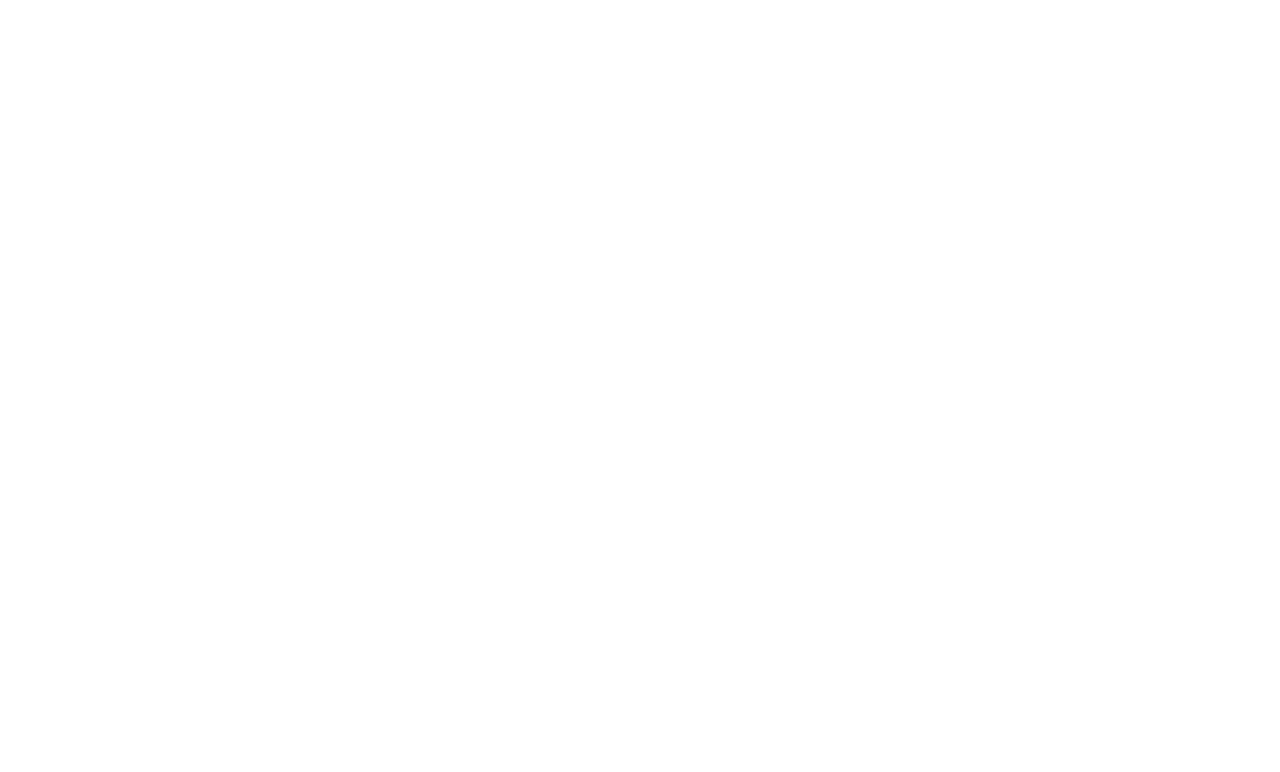
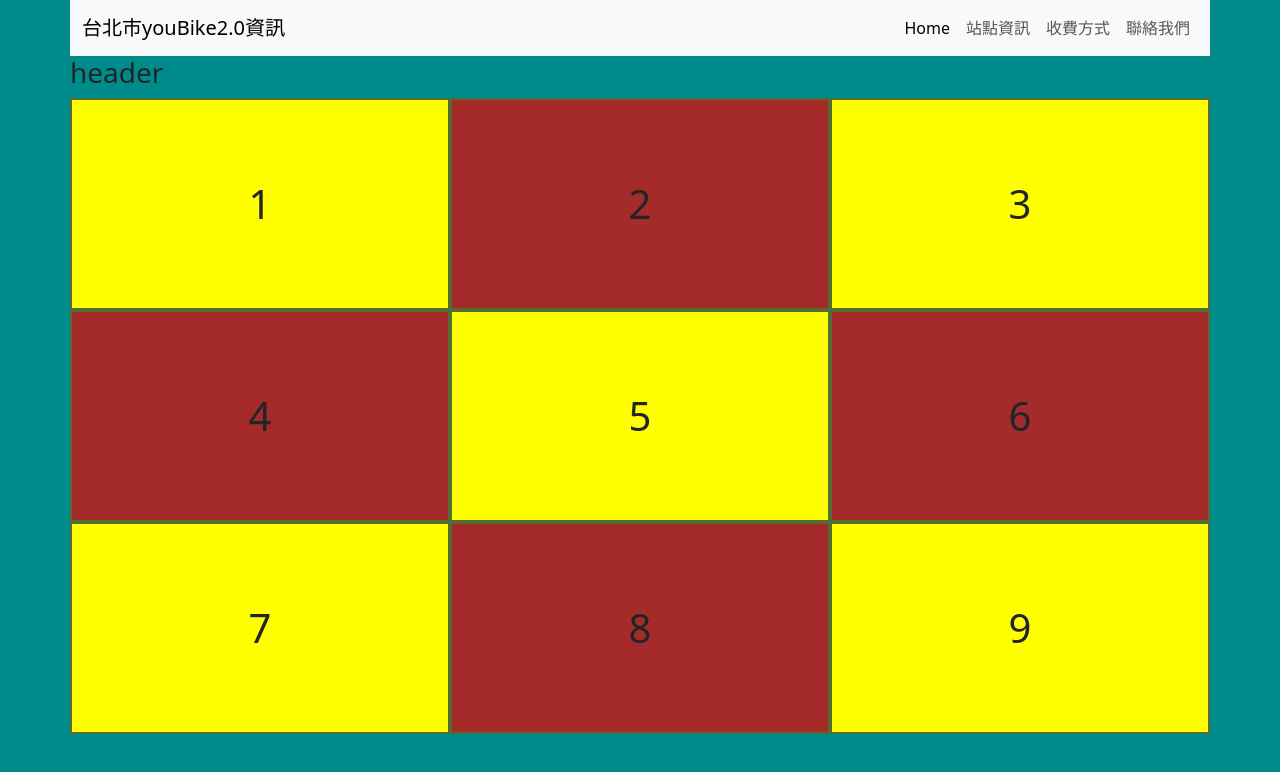
Before and after one commit to ZoeArmadeus/my-project, a plain HTML site: page index.html in a window 1280 px wide. Drawn offline with Linux system fonts and the light colour scheme.

Commit message:
70分完成

```diff
--- /dev/null
+++ b/css/index.css
@@ -0,0 +1,107 @@
+body{
+    background-color: darkcyan;
+}
+
+#root {
+    width:100%;
+    margin-left:auto;
+    margin-right:auto;
+}
+
+#layout{
+    display: grid;
+    grid-template-columns: 1fr;
+    grid-template-rows: auto auto auto;
+    grid-template-areas:
+    "header"
+    "main"
+    "footer"
+}
+
+#layout header{
+    grid-area: "header";
+    background-color:yellowgreen;
+}
+
+/* The content */
+#layout main{
+    grid-area: "main";
+    background-color:plum;
+}
+
+/* The footer */
+#layout footer{
+    grid-area: "footer";
+    background-color: blanchedalmond;
+}
+
+#cards{
+    display: flex;
+    flex-direction: row;
+    flex-wrap: wrap;
+}
+
+#cards section{
+    flex: 0 1 100%;
+    border: 2px darkolivegreen solid;
+}
+
+#cards section.s1{
+    background-color: yellow;
+}
+
+#cards section.s2{
+    background-color: brown;
+}
+
+#cards h1{
+    text-align: center;
+    margin: 2em 0em;
+}
+
+
+
+/*Small devices (landscape phones, 576px and up)*/
+@media (min-width: 576px) {
+    #root {
+    width:100%;
+    }
+}
+
+/* Medium devices (tablets, 768px and up)*/
+@media (min-width: 768px) {
+    #root {
+    max-width:720px;
+    }
+
+    #cards section{
+        flex: 1 1 50%;
+    }
+}
+
+/* Large devices (desktops, 992px and up)*/
+@media (min-width: 992px) {
+    #root {
+        max-width: 960px;
+    }
+
+
+}
+
+/* X-Large devices (large desktops, 1200px and up)*/
+@media (min-width: 1200px) {
+    #root {
+        max-width: 1140px;
+    }
+
+    #cards section{
+        flex: 1 1 33%;
+    }
+ }
+
+/* XX-Large devices (larger desktops, 1400px and up)*/
+@media (min-width: 1400px) {
+    #root {
+        max-width: 1320px;
+    }
+ }
--- a/index.html
+++ b/index.html
@@ -4,9 +4,78 @@
     <meta charset="UTF-8">
     <meta http-equiv="X-UA-Compatible" content="IE=edge">
     <meta name="viewport" content="width=device-width, initial-scale=1.0">
-    <title>Index.html</title>
+    <title>台北市youBike2.0</title>
+    <link rel="stylesheet" href="css/bootstrap.min.css">
+    <link rel="stylesheet" href="css/index.css">
 </head>
-<body>
+<body >
+    <div id="root">
+        <nav class="navbar navbar-expand-md bg-body-tertiary">
+            <div class="container-fluid">
+                <a class="navbar-brand" href="#">台北市youBike2.0資訊</a>
+                <button class="navbar-toggler" type="button" data-bs-toggle="collapse"
+                    data-bs-target="#navbarSupportedContent" aria-controls="navbarSupportedContent"
+                    aria-expanded="false" aria-label="Toggle navigation">
+                    <span class="navbar-toggler-icon"></span>
+                </button>
+                <div class="collapse navbar-collapse" id="navbarSupportedContent">
+                    <ul class="navbar-nav ms-auto mb-2 mb-lg-0">
+                        <li class="nav-item">
+                            <a class="nav-link active" aria-current="page" href="#">Home</a>
+                        </li>
+                        <li class="nav-item">
+                            <a class="nav-link" href="#">站點資訊</a>
+                        </li>
+                        <li class="nav-item">
+                            <a class="nav-link" href="#">收費方式</a>
+                        </li>
+                        <li class="nav-item">
+                            <a class="nav-link" href="#">聯絡我們</a>
+                        </li>
+                    </ul>
+                </div>
+            </div>
+        </nav>
+        <div id="layout">
+            <head>
+                <h3>header</h3>
+            </head>
+            <main>
+                <div id="cards">
+                    <section class="s1">
+                        <h1>1</h1>
+                    </section>
+                    <section class="s2">
+                        <h1>2</h1>
+                    </section>
+                    <section class="s1">
+                        <h1>3</h1>
+                    </section>
+                    <section class="s2">
+                        <h1>4</h1>
+                    </section>
+                    <section class="s1">
+                        <h1>5</h1>
+                    </section>
+                    <section class="s2">
+                        <h1>6</h1>
+                    </section>
+                    <section class="s1">
+                        <h1>7</h1>
+                    </section>
+                    <section class="s2">
+                        <h1>8</h1>
+                    </section>
+                    <section class="s1">
+                        <h1>9</h1>
+                    </section>
+                </div>
+            </main>
+            <footer>
 
+            </footer>
+        </div>
+    </div>
+    <script src="js/bootstrap.min.js"></script>
 </body>
 </html>
```
Also changed, not shown: css/bootstrap.min.css (added), js/bootstrap.min.js (added), 2 other files.
